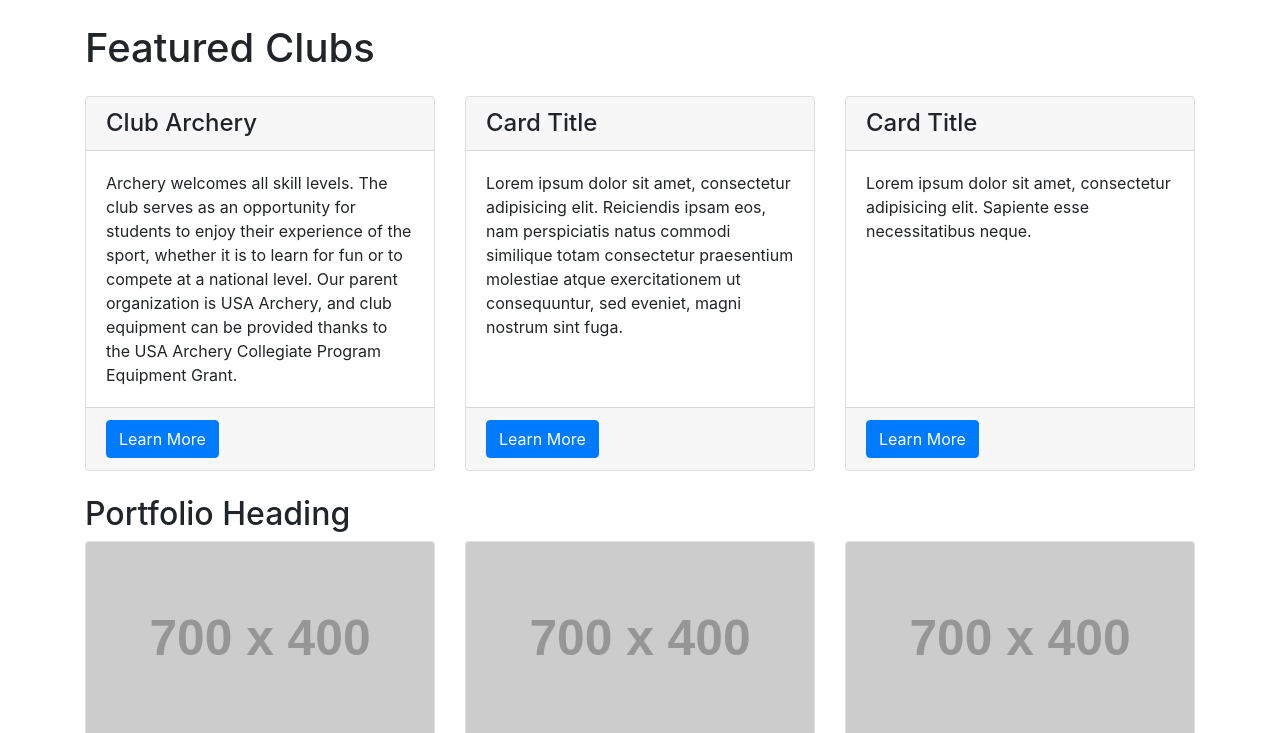
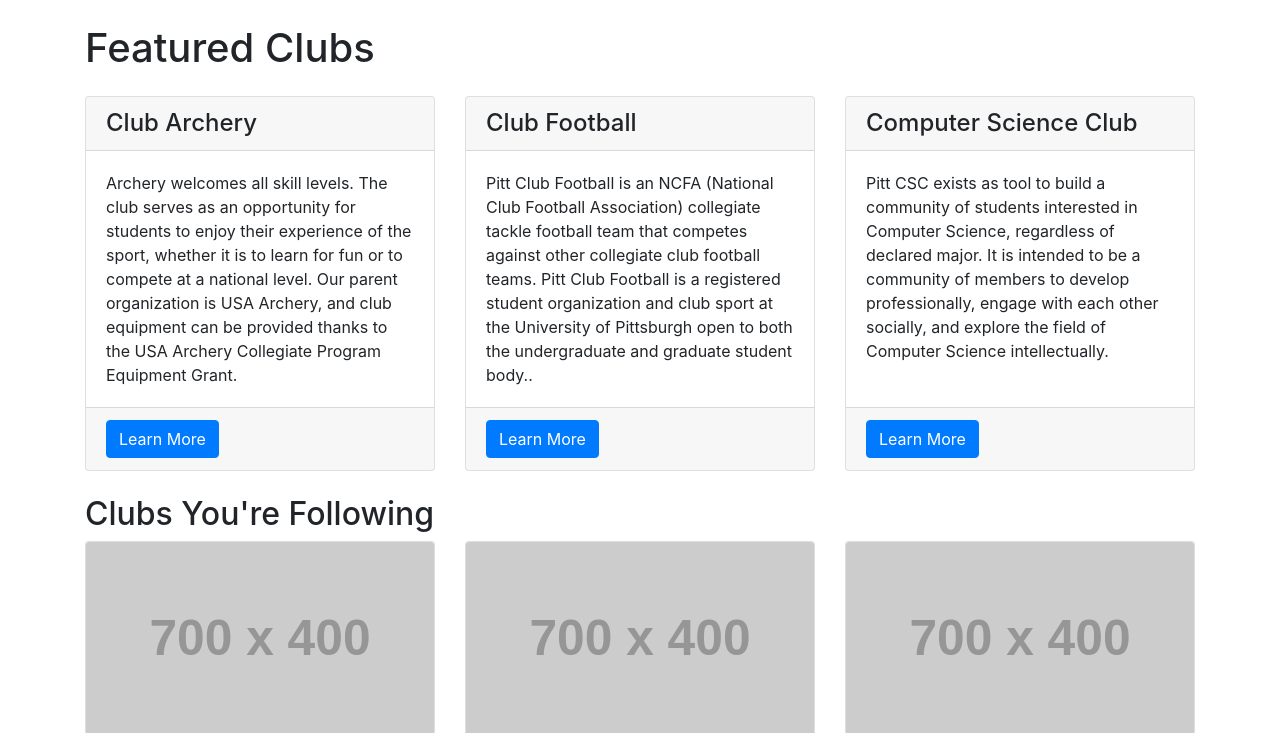
Before and after one commit to mattjaros3/Club-Connect, a website: page index.html in a window 1280 px wide. Shown: the part 576-1309 px from the top of the page. Drawn offline with Linux system fonts and the light colour scheme; placeholder pictures from the web are drawn by us.

Commit message:
Update index.html

```diff
--- a/index.html
+++ b/index.html
@@ -138,9 +138,9 @@
       </div>
       <div class="col-lg-4 mb-4">
         <div class="card h-100">
-          <h4 class="card-header">Card Title</h4>
+          <h4 class="card-header">Club Football</h4>
           <div class="card-body">
-            <p class="card-text">Lorem ipsum dolor sit amet, consectetur adipisicing elit. Reiciendis ipsam eos, nam perspiciatis natus commodi similique totam consectetur praesentium molestiae atque exercitationem ut consequuntur, sed eveniet, magni nostrum sint fuga.</p>
+            <p class="card-text">Pitt Club Football is an NCFA (National Club Football Association) collegiate tackle football team that competes against other collegiate club football teams. Pitt Club Football is a registered student organization and club sport at the University of Pittsburgh open to both the undergraduate and graduate student body..</p>
           </div>
           <div class="card-footer">
             <a href="#" class="btn btn-primary">Learn More</a>
@@ -149,9 +149,9 @@
       </div>
       <div class="col-lg-4 mb-4">
         <div class="card h-100">
-          <h4 class="card-header">Card Title</h4>
+          <h4 class="card-header">Computer Science Club</h4>
           <div class="card-body">
-            <p class="card-text">Lorem ipsum dolor sit amet, consectetur adipisicing elit. Sapiente esse necessitatibus neque.</p>
+            <p class="card-text">Pitt CSC exists as tool to build a community of students interested in Computer Science, regardless of declared major. It is intended to be a community of members to develop professionally, engage with each other socially, and explore the field of Computer Science intellectually.</p>
           </div>
           <div class="card-footer">
             <a href="#" class="btn btn-primary">Learn More</a>
@@ -162,7 +162,7 @@
     <!-- /.row -->
 
     <!-- Portfolio Section -->
-    <h2>Portfolio Heading</h2>
+    <h2>Clubs You're Following</h2>
 
     <div class="row">
       <div class="col-lg-4 col-sm-6 portfolio-item">
```
